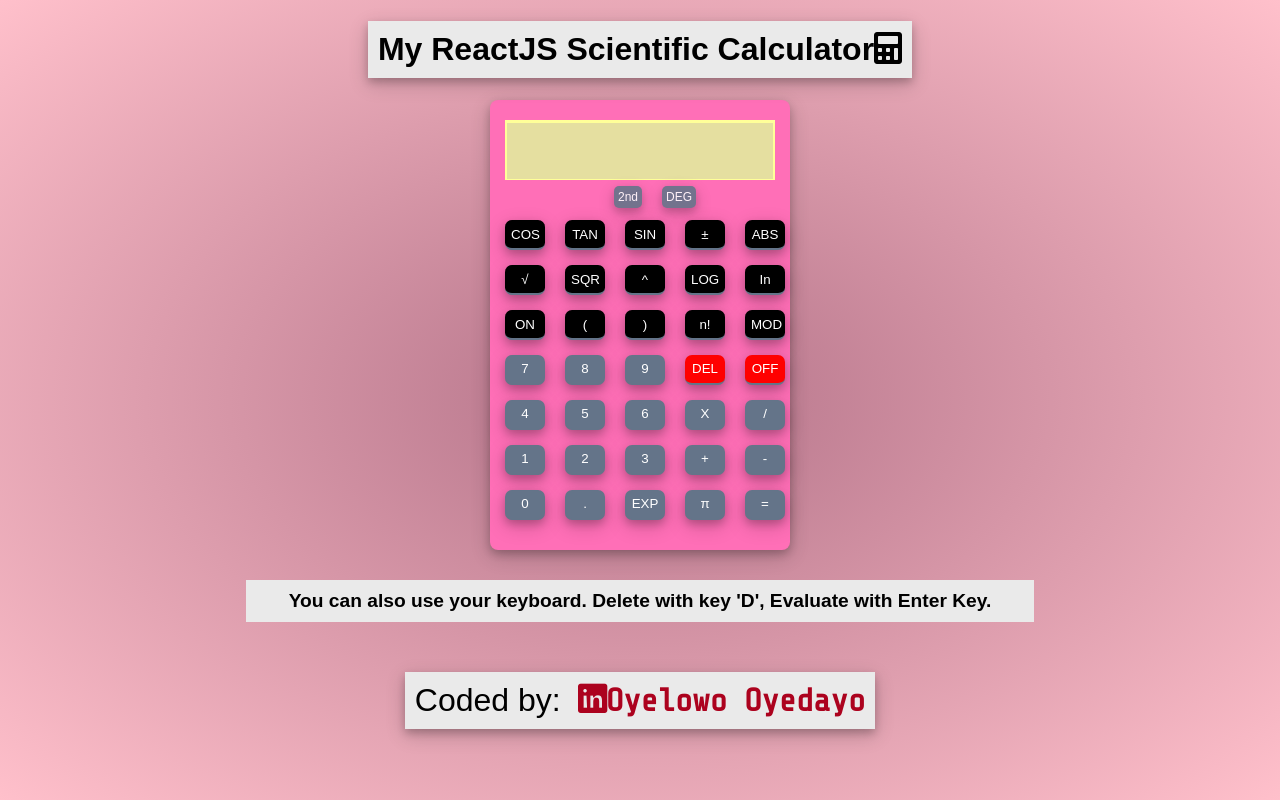
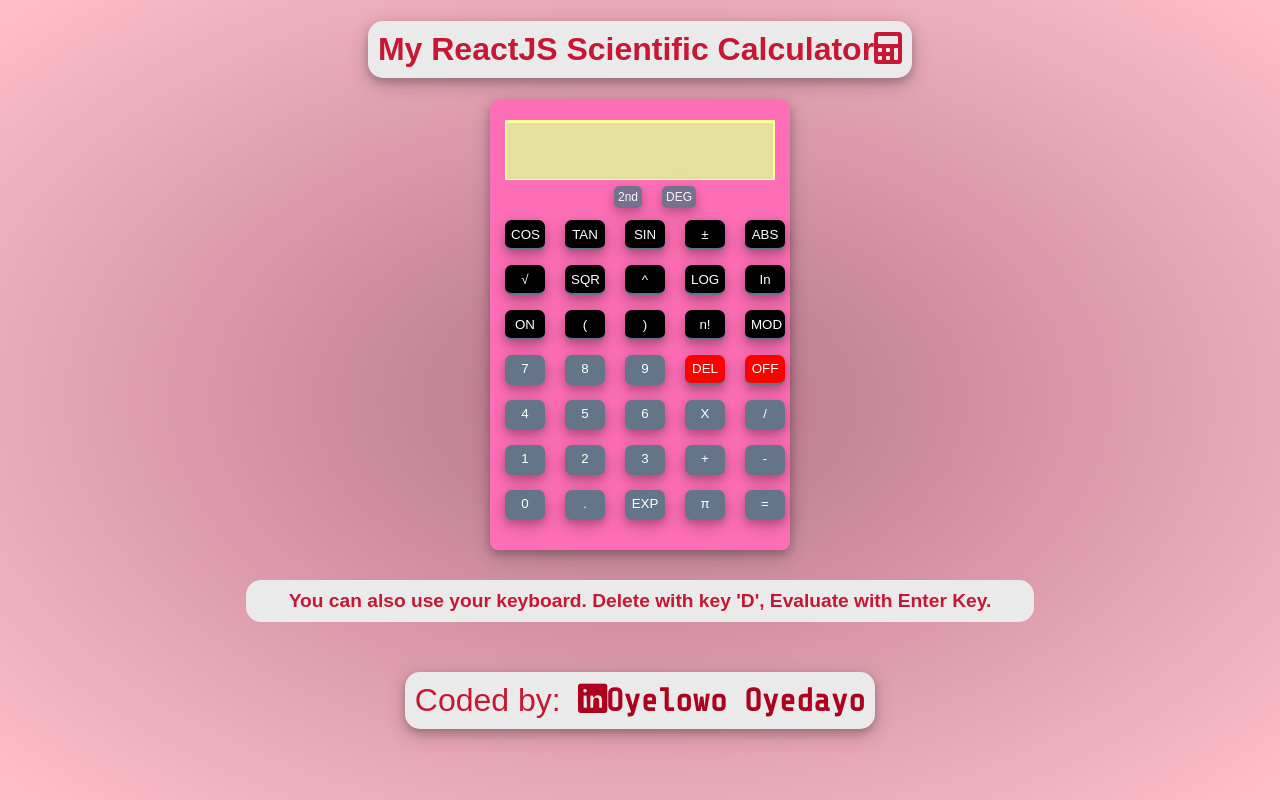
Before and after one commit to Oyelowo/react_scientific_calculator, a React (Create React App) app: page / in a window 1280 px wide. Built offline with nearby package versions, Linux system fonts and the light colour scheme.

Commit message:
more styling

```diff
--- a/src/App.css
+++ b/src/App.css
@@ -8,19 +8,22 @@ body{
 footer, h1{
     font-size: 2rem;
     background: #eaeaea;
+    color: rgb(199, 23, 52);
     padding: 10px;
     display: inline-block;
     box-shadow: 0 4px 8px 0 rgba(0, 0, 0, 0.2), 0 6px 20px 0 rgba(0, 0, 0, 0.19);
+    border-radius: 15px;
 }
 
 p{
     font-size: 1.2rem;
-    color: black;
+    color: rgb(199, 23, 52);
     font-weight: bolder;
     background: #eaeaea;
     padding: 10px;
     width: 60%;
     margin: 30px auto 0;
+    border-radius: 15px;
 }
 
 footer{
```
